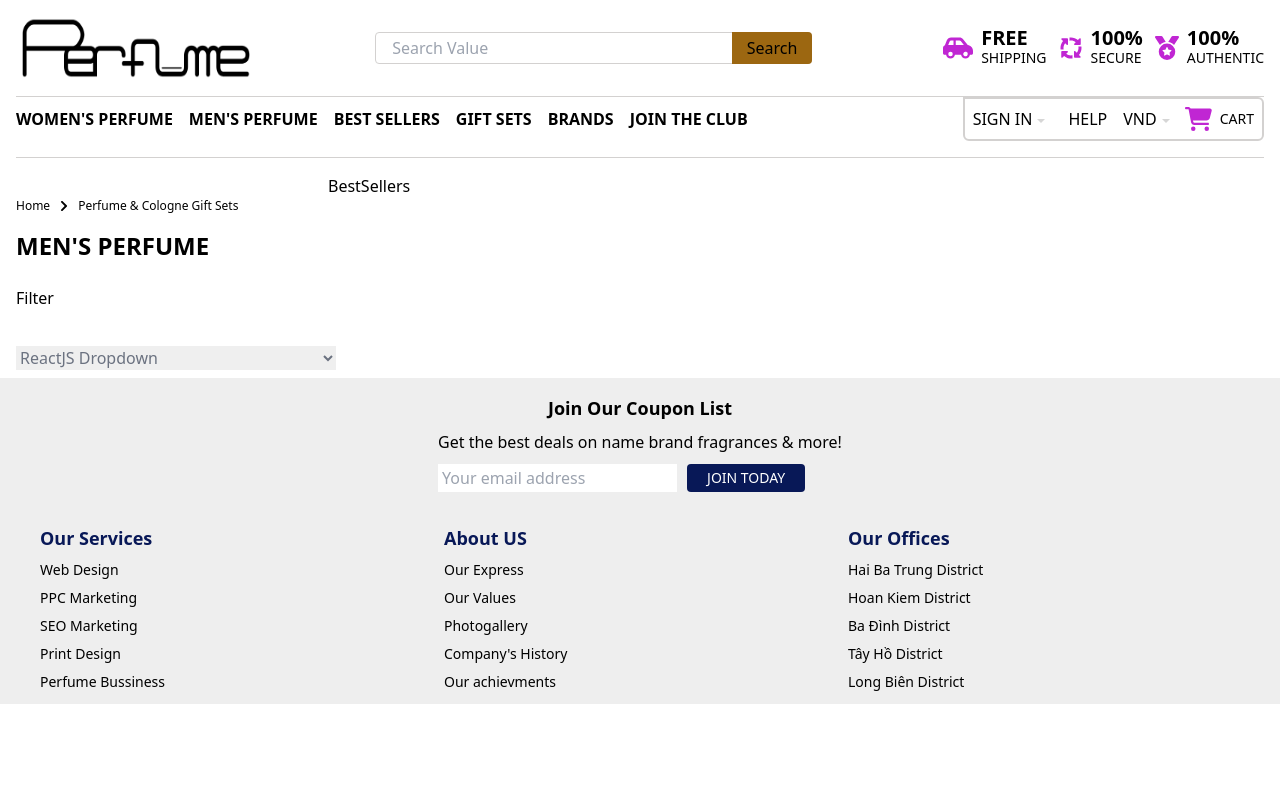
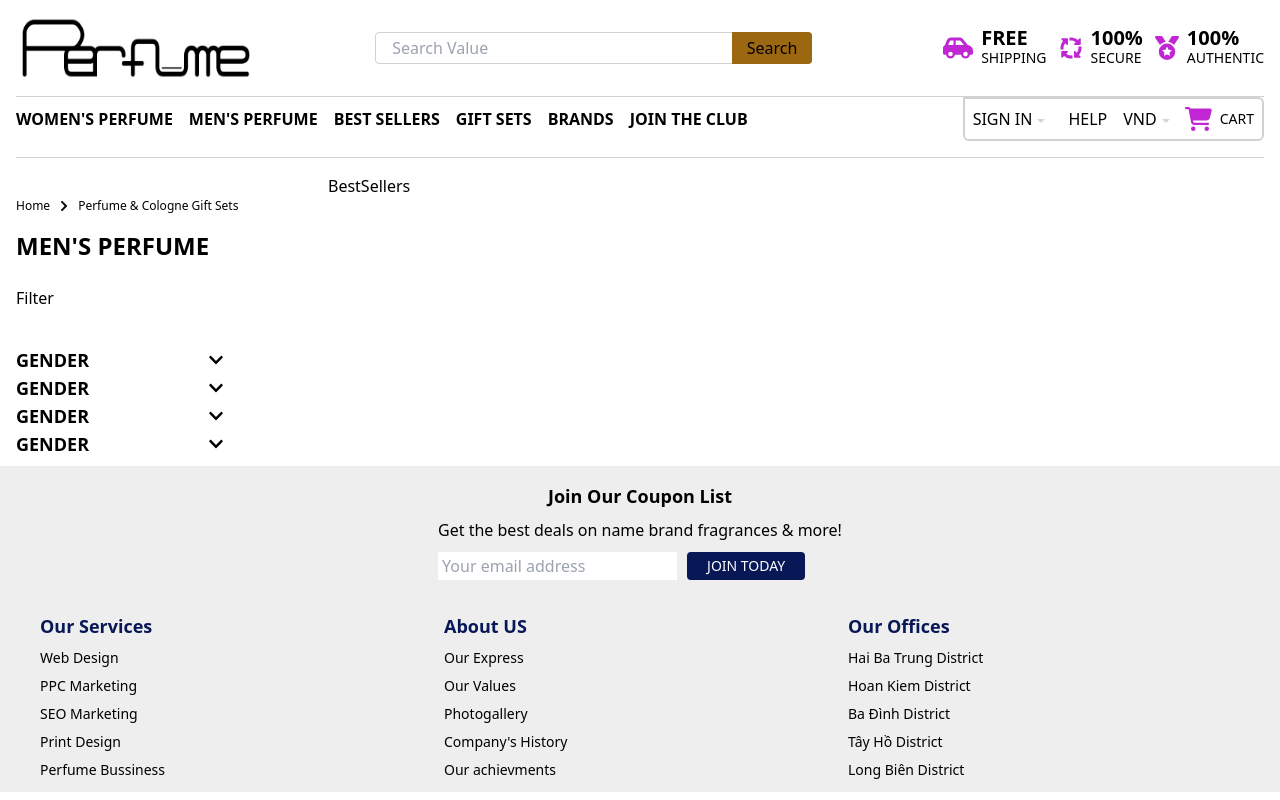
Before and after one commit to tutuananh975/Perfume-app, a React (Create React App) app: page /best-sellers in a window 1280 px wide. Built offline with nearby package versions, Linux system fonts and the light colour scheme.

Commit message:
khung dropdown

```diff
--- a/src/components/layouts/MainLayout/SideBar/Dropdown.tsx
+++ b/src/components/layouts/MainLayout/SideBar/Dropdown.tsx
@@ -1,14 +1,31 @@
-import { FC } from "react";
+import { FaChevronUp, FaChevronDown } from "react-icons/fa";
+import { FC, useState } from "react";
 
 const DropDown: FC = () => {
+  const [openDropDown, setOpenDropDown] = useState<Boolean>(false);
+
   return (
     <div className="w-full lg:max-w-sm">
-      <select className="w-80 text-gray-500 outline-none">
-        <option>ReactJS Dropdown</option>
-        <option>Laravel 9 with React</option>
-        <option>React with Tailwind CSS</option>
-        <option>React With Headless UI</option>
-      </select>
+      <div
+        className="drop-down-title flex justify-between items-center"
+        onClick={() => setOpenDropDown(!openDropDown)}
+      >
+        <h3 className="f font-semibold text-lg">GENDER</h3>
+        <FaChevronDown className="mr-20"/>
+      </div>
+      {openDropDown && (
+        <ul className="ml-2 text-sm">
+          <li className="mt-6">
+            <input className="mr-2" type="checkbox" value="Women" /> Women
+          </li>
+          <li className="mt-6">
+            <input className="mr-2" type="checkbox" value="Men" /> Men
+          </li>
+          <li className="mt-6">
+            <input className="mr-2" type="checkbox" value="Unisex" /> Unisex
+          </li>
+        </ul>
+      )}
     </div>
   );
 };
--- a/src/components/layouts/MainLayout/SideBar/index.tsx
+++ b/src/components/layouts/MainLayout/SideBar/index.tsx
@@ -16,6 +16,10 @@ const SideBar: FC = () => {
             <h2 className="sidebar-title font-semibold text-2xl mb-6">MEN'S PERFUME</h2>
             <h4 className="mb-9">Filter</h4>
             <DropDown />
+            <DropDown />
+            <DropDown />
+            <DropDown />
+
         </div>
     )
 }
```
